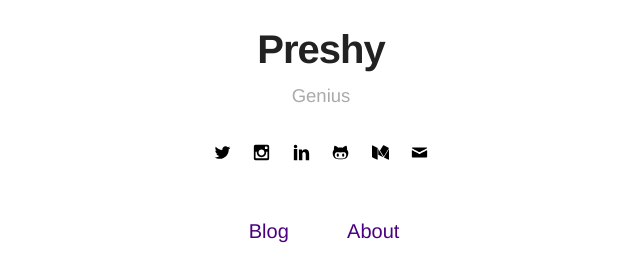
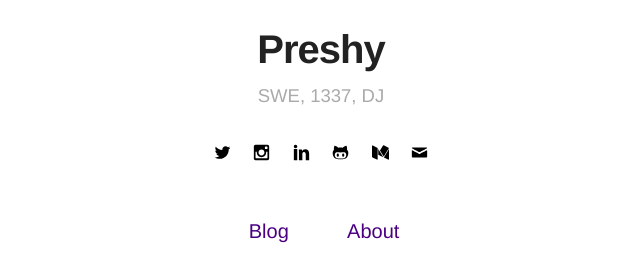
Before and after one commit to Preshy/preshy.github.io, a Jekyll site: the page built from index.html, in a window 1280 px wide. Shown: the part 253-531 px from the top of the page, without its empty margins (319-959 px from the left). Built offline with Jekyll 4.4.1, drawn with Linux system fonts in a browser that asks for light colours.

Commit message:
update bio

```diff
--- a/_config.yml
+++ b/_config.yml
@@ -1,6 +1,6 @@
 # main text of home
 name: Preshy
-bio: "Genius"
+bio: "SWE, 1337, DJ"
 
 # twitter summary info
 description: The bio-website of Precious Opusunju (masterpreshy)
```
